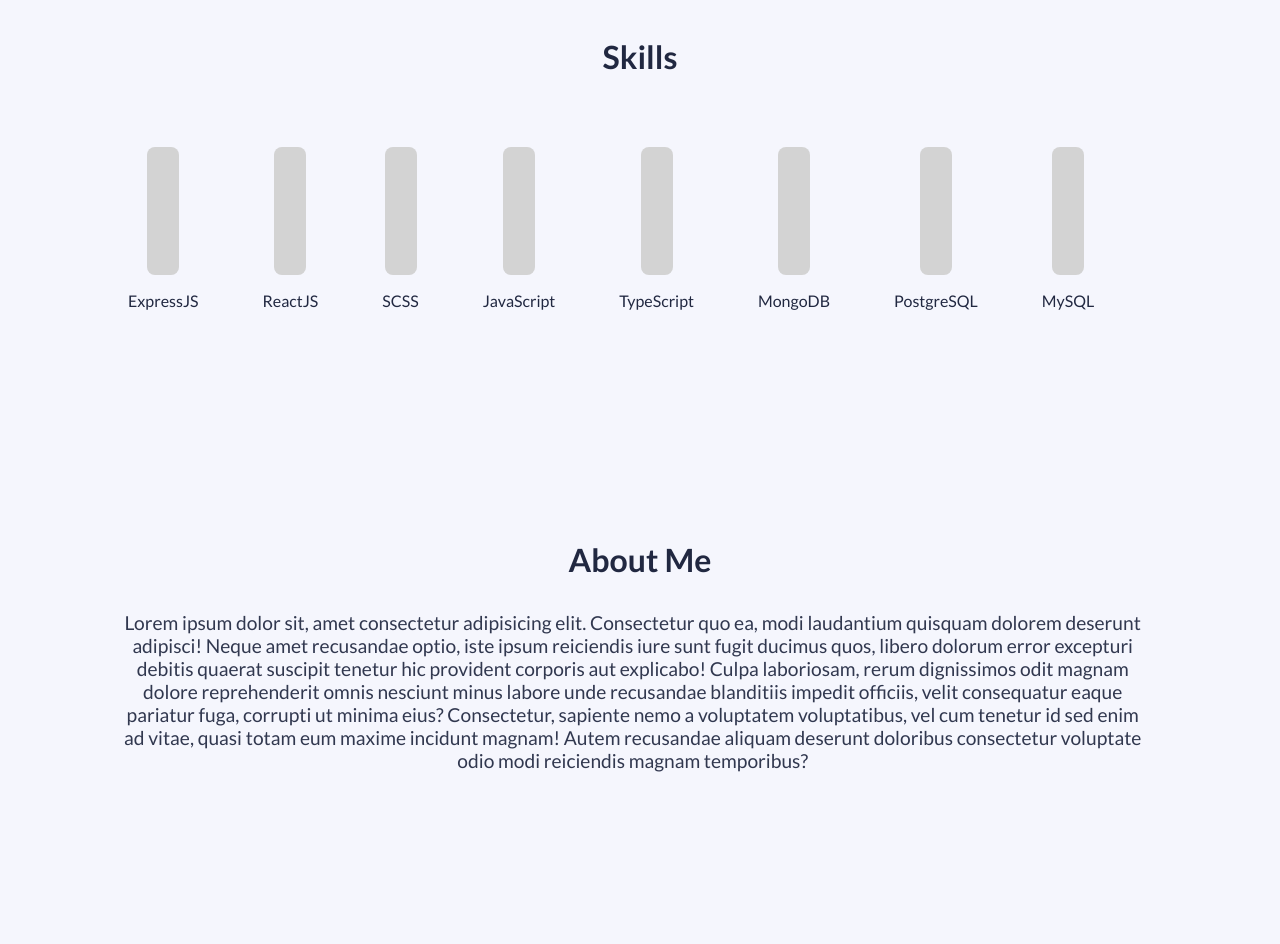
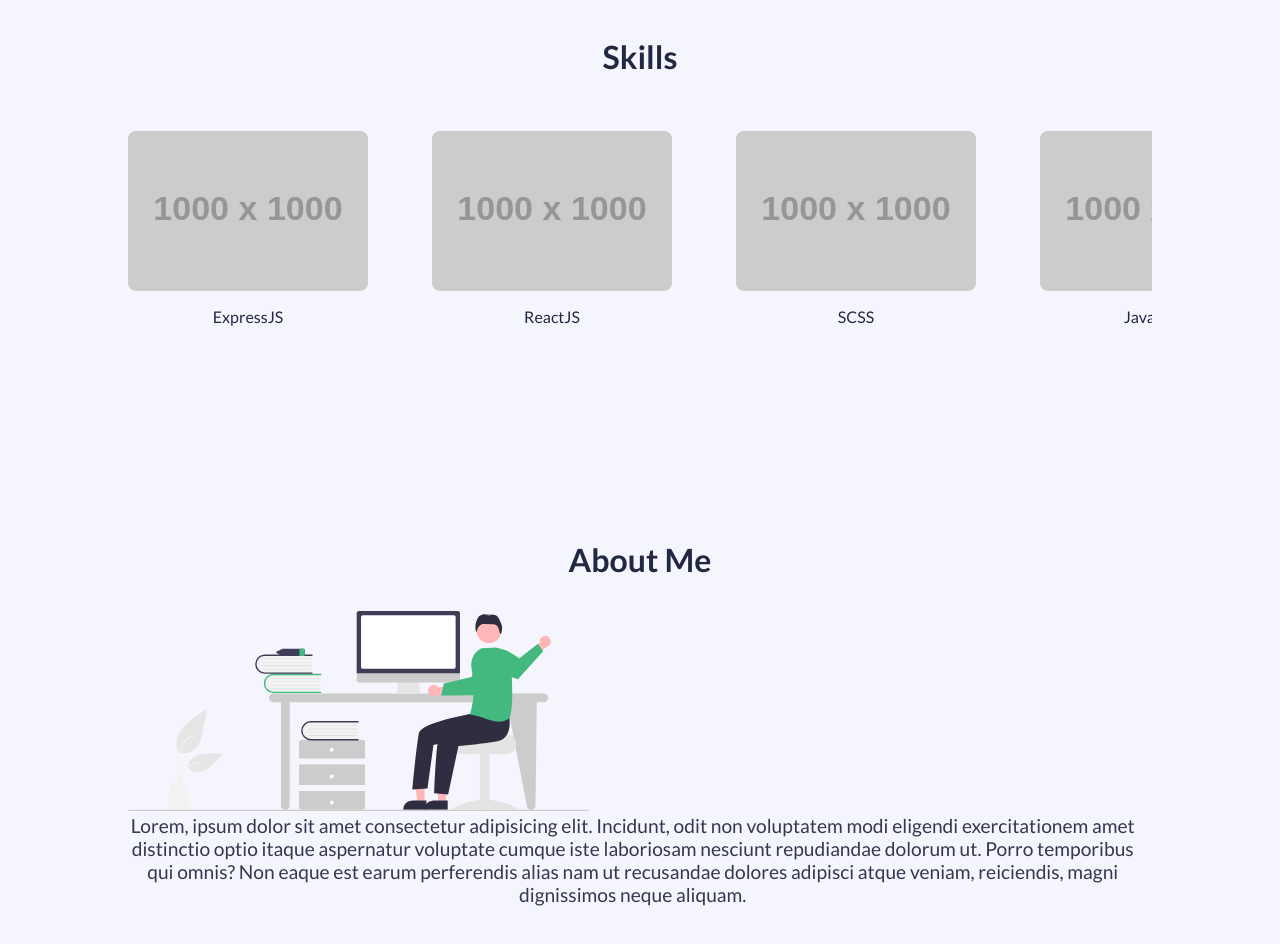
Before and after one commit to vinamrak/portfolio, a React (Create React App) app: page / in a window 1280 px wide. Shown: the part 1580-2524 px from the top of the page. Before the commit the page ends 2448 px from the top, so only its background shows below. Built offline with nearby package versions, Linux system fonts and the light colour scheme.

Commit message:
feat: Modified Skill Section

```diff
--- a/src/components/AboutSection/AboutSection.css
+++ b/src/components/AboutSection/AboutSection.css
@@ -2,6 +2,12 @@
   min-height: 50vh;
   padding: 6rem 8rem;
   box-sizing: border-box;
+}
+.about-pic {
+  display: inline-block;
+}
+.about-text {
+  display: inline-block;
 }
 
 @media only screen and (max-width: 1045px) {
--- a/src/components/AboutSection/AboutSection.jsx
+++ b/src/components/AboutSection/AboutSection.jsx
@@ -1,6 +1,6 @@
 import { useEffect } from "react";
 import gsap from "gsap";
-
+import LandingIl from '../../assets/vectors/landingil.svg';
 // Stylesheets
 import "./AboutSection.css";
 
@@ -40,21 +40,19 @@
         </h2>
       </header>
       <main>
+        <div>
+        <div className="about-pic">
+        <img src ={LandingIl} alt="Landing Illustration" />
+        </div>
+        <div className="about-text">
         <p className="text" id="about-content">
-          Lorem ipsum dolor sit, amet consectetur adipisicing elit. Consectetur
-          quo ea, modi laudantium quisquam dolorem deserunt adipisci! Neque amet
-          recusandae optio, iste ipsum reiciendis iure sunt fugit ducimus quos,
-          libero dolorum error excepturi debitis quaerat suscipit tenetur hic
-          provident corporis aut explicabo! Culpa laboriosam, rerum dignissimos
-          odit magnam dolore reprehenderit omnis nesciunt minus labore unde
-          recusandae blanditiis impedit officiis, velit consequatur eaque
-          pariatur fuga, corrupti ut minima eius? Consectetur, sapiente nemo a
-          voluptatem voluptatibus, vel cum tenetur id sed enim ad vitae, quasi
-          totam eum maxime incidunt magnam! Autem recusandae aliquam deserunt
-          doloribus consectetur voluptate odio modi reiciendis magnam
-          temporibus?
+          Lorem, ipsum dolor sit amet consectetur adipisicing elit. Incidunt, odit non voluptatem modi eligendi exercitationem amet distinctio optio itaque aspernatur voluptate cumque iste laboriosam nesciunt repudiandae dolorum ut. Porro temporibus qui omnis? Non eaque est earum perferendis alias nam ut recusandae dolores adipisci atque veniam, reiciendis, magni dignissimos neque aliquam.
+
         </p>
+        </div>
+        </div>
       </main>
+
     </section>
   );
 };
--- a/src/components/SkillsSection/SkillsSection.css
+++ b/src/components/SkillsSection/SkillsSection.css
@@ -13,6 +13,13 @@
   overflow: scroll;
   opacity: 0;
 }
+.skill-img {
+  height: 10rem;
+  width: 15rem;
+  margin-bottom: 1rem;
+  object-fit: cover;
+  border-radius: 8px;
+}
 
 /* Hide scrollbar for Chrome, Safari and Opera */
 .skill-cont::-webkit-scrollbar {
@@ -21,8 +28,8 @@
 
 /* Hide scrollbar for IE, Edge and Firefox */
 .skill-cont {
-  -ms-overflow-style: none; /* IE and Edge */
-  scrollbar-width: none; /* Firefox */
+  -ms-overflow-style: none;
+  scrollbar-width: none;
 }
 
 .skill {
@@ -50,7 +57,10 @@
   border-radius: 8px;
   margin-top: auto;
 }
-
+.skill0 {
+  width: 50%;
+  height: 50%;
+}
 @media only screen and (max-width: 1045px) {
   .skills {
     padding: 0;
--- a/src/components/SkillsSection/SkillsSection.jsx
+++ b/src/components/SkillsSection/SkillsSection.jsx
@@ -47,14 +47,21 @@
       </header>
       <main>
         <article className="skill-cont">
-          {SKILLS.map(({ name, skill }, i) => (
+          {/* {SKILLS.map(({ name, skill }, i) => (
             <div className="skill" key={i}>
               <div className="progress-bar">
                 <div className="bar" style={{ height: `${skill}%` }} />
               </div>
               <span>{name}</span>
             </div>
+          ))} */}
+                    {SKILLS.map(({ name, img }, i) => (
+            <div className="skill" key={i}>
+              <img src={img} alt="skill logo" className="skill-img" />
+              <span>{name}</span>
+            </div>
           ))}
+
         </article>
       </main>
     </section>
--- a/src/content/data.js
+++ b/src/content/data.js
@@ -1,17 +1,17 @@
 export const SKILLS = [
-  { name: "ExpressJS", skill: 90 },
-  { name: "ReactJS", skill: 88 },
-  { name: "SCSS", skill: 64 },
-  { name: "JavaScript", skill: 98 },
-  { name: "TypeScript", skill: 94 },
-  { name: "MongoDB", skill: 75 },
-  { name: "PostgreSQL", skill: 53 },
-  { name: "MySQL", skill: 62 },
-  { name: "Docker", skill: 79 },
-  { name: "Deployment", skill: 98 },
-  { name: "CI/CD", skill: 75 },
-  { name: "Cloud", skill: 62 },
-  { name: "SEO", skill: 100 },
+  { name: "ExpressJS", img: "//placehold.it/1000x1000", },
+  { name: "ReactJS", img: "//placehold.it/1000x1000",},
+  { name: "SCSS", img: "//placehold.it/1000x1000",  },
+  { name: "JavaScript", img: "//placehold.it/1000x1000",},
+  { name: "TypeScript", img: "//placehold.it/1000x1000", },
+  { name: "MongoDB", img: "//placehold.it/1000x1000", },
+  { name: "PostgreSQL", img: "//placehold.it/1000x1000", },
+  { name: "MySQL", img: "//placehold.it/1000x1000", },
+  { name: "Docker", img: "//placehold.it/1000x1000",},
+  { name: "Deployment", img: "//placehold.it/1000x1000",},
+  { name: "CI/CD", img: "//placehold.it/1000x1000",},
+  { name: "Cloud", img: "//placehold.it/1000x1000",},
+  { name: "SEO", img: "//placehold.it/1000x1000",},
 ];
 
 export const PROJECTS = [
```
